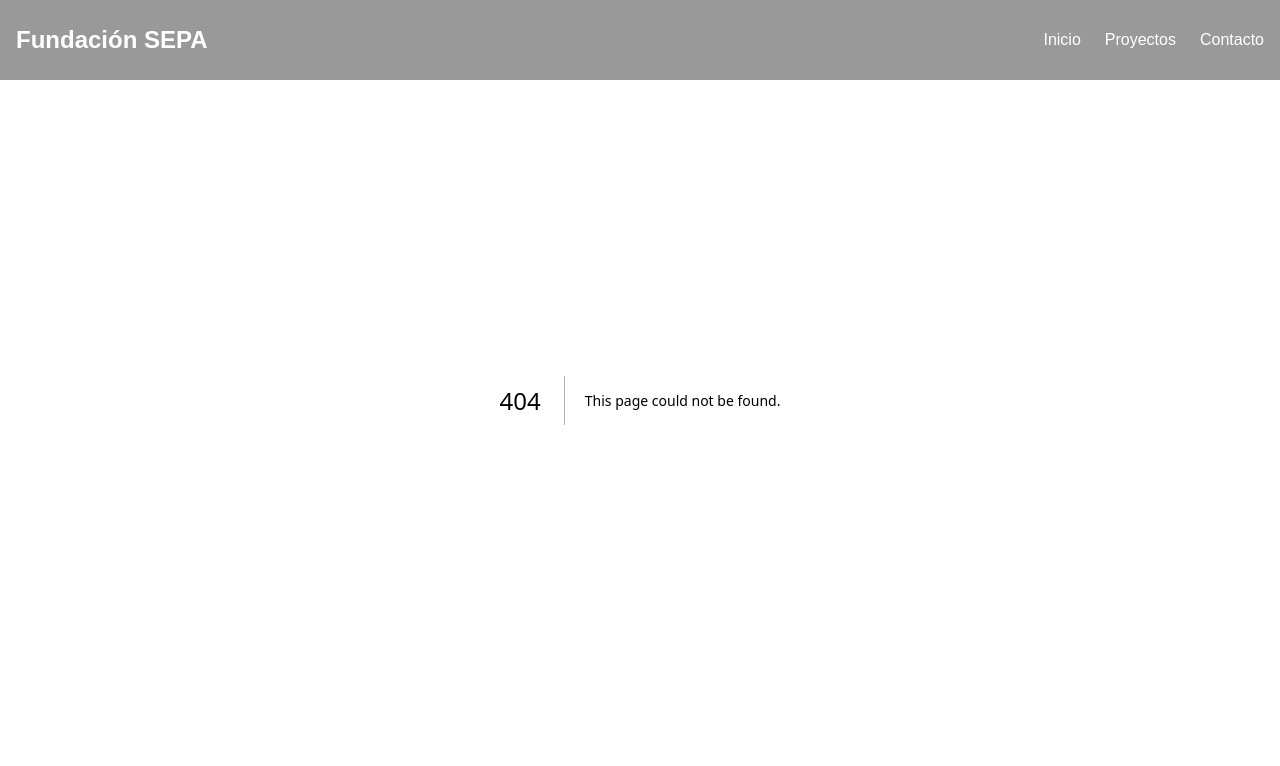
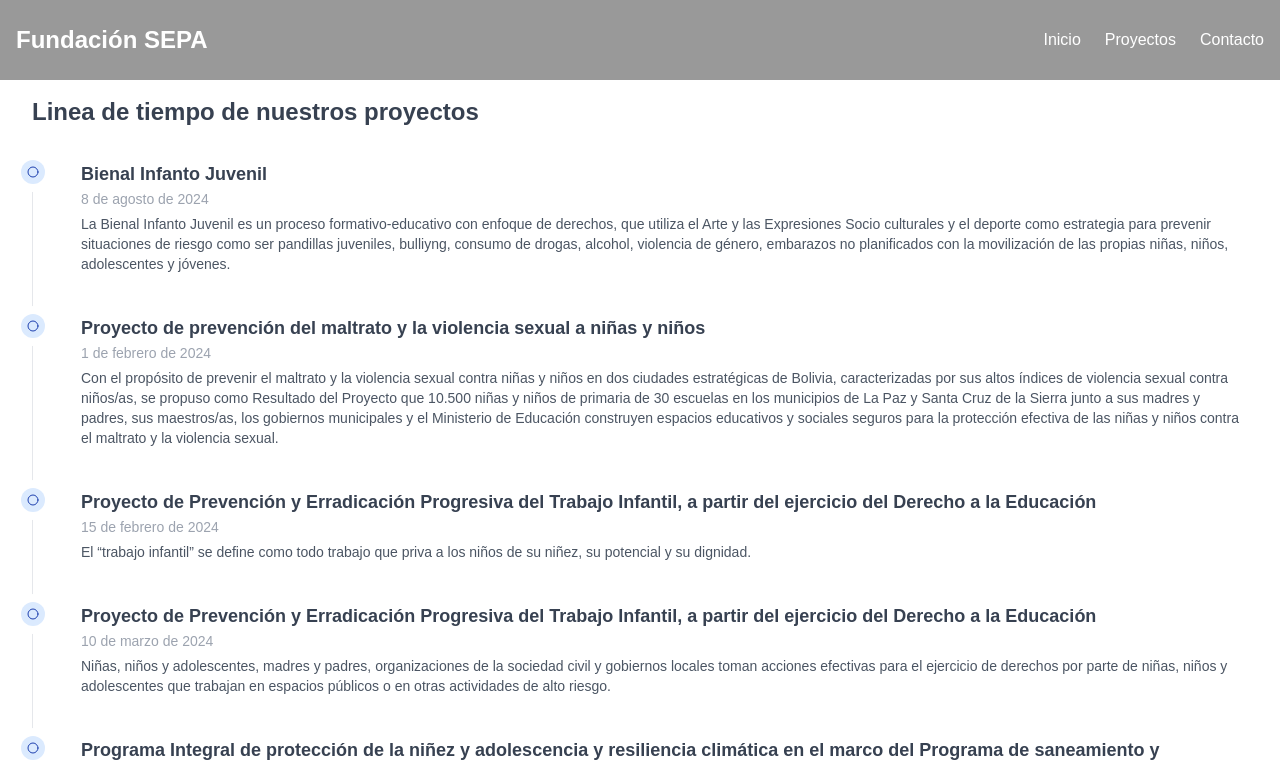
Before and after one commit to Jacm1607/ong-sepa, a Next.js app: page /projects in a window 1280 px wide. Before the commit this address had no page. Shown: the top 766 px of the page. Built offline with nearby package versions, Linux system fonts and the light colour scheme.

Commit message:
add page of projects with info basic

```diff
--- /dev/null
+++ b/src/app/projects/page.jsx
@@ -0,0 +1,79 @@
+import { Circle } from "lucide-react";
+import Link from "next/link";
+
+const timelineData = [
+  {
+    name: "Bienal Infanto Juvenil",
+    date: "2024-08-08",
+    description: "La Bienal Infanto Juvenil es un proceso formativo-educativo con enfoque de derechos, que utiliza el Arte y las Expresiones Socio culturales y el deporte como estrategia para prevenir situaciones de riesgo como ser pandillas juveniles, bulliyng, consumo de drogas, alcohol, violencia de género, embarazos no planificados con la movilización de las propias niñas, niños, adolescentes y jóvenes.",
+    url: 'bienal-infanto-juvenil'
+  },
+  {
+    name: "Proyecto de prevención del maltrato y la violencia sexual a niñas y niños",
+    date: "2024-02-01",
+    description: "Con el propósito de prevenir el maltrato y la violencia sexual contra niñas y niños en dos ciudades estratégicas de Bolivia, caracterizadas por sus altos índices de violencia sexual contra niños/as, se propuso como Resultado del Proyecto que 10.500 niñas y niños de primaria de 30 escuelas en los municipios de La Paz y Santa Cruz de la Sierra junto a sus madres y padres, sus maestros/as, los gobiernos municipales y el Ministerio de Educación construyen espacios educativos y sociales seguros para la protección efectiva de las niñas y niños contra el maltrato y la violencia sexual.",
+  },
+  {
+    name: "Proyecto de Prevención y Erradicación Progresiva del Trabajo Infantil, a partir del ejercicio del Derecho a la Educación",
+    date: "2024-02-15",
+    description: "El “trabajo infantil” se define como todo trabajo que priva a los niños de su niñez, su potencial y su dignidad.",
+  },
+  {
+    name: "Proyecto de Prevención y Erradicación Progresiva del Trabajo Infantil, a partir del ejercicio del Derecho a la Educación",
+    date: "2024-03-10",
+    description:
+      "Niñas, niños y adolescentes, madres y padres, organizaciones de la sociedad civil y gobiernos locales toman acciones efectivas para el ejercicio de derechos por parte de niñas, niños y adolescentes que trabajan en espacios públicos o en otras actividades de alto riesgo.",
+  },
+  {
+    name: "Programa Integral de protección de la niñez y adolescencia y resiliencia climática en el marco del Programa de saneamiento y sostenibilidad descentralizado urbano en el municipio de Montero 2020 – 2023",
+    date: "2024-03-25",
+    description:
+      "Desarrollar a través de una metodología participativa planes de desarrollo familiar para 45 familias en situación de vulnerabilidad beneficiadas por los MOFASAS.",
+  },
+  {
+    name: "Proyecto de investigación y abordaje de la Violencia y Explotación Sexual  de niños, niñas y adolescentes en la Chiquitanía (San José, San Rafael, San Miguel y San Ignacio de Velasco)",
+    date: "2024-04-01",
+    description: "El estudio se propone identificar los factores protectores y de riesgo  asociados a la Violencia y Explotación Sexual de niños, niñas y adolescentes (VESNNA), que en los Municipios de San José de Chiquitos, San Miguel de Velasco, San Rafael de Velasco y San Ignacio de Velasco en la Chiquitania, sus causas principales, la potencial relación con el Proyecto Carretero, así como recomendaciones para mitigar los riesgos.",
+  },
+];
+
+export default function ProjectTimeline() {
+  return (
+    <div className="mx-8">
+      <div className="flex justify-center pt-24">
+      <div className="container">
+        <h2 className="text-2xl font-bold mb-8 text-gray-700">Linea de tiempo de nuestros proyectos</h2>
+        <ol className="relative border-l border-gray-200 dark:border-gray-700">
+          {timelineData.map((item, index) => (
+            <Link key={index} href={'/'}>
+              <li className="mb-10 ml-12">
+              <span className="absolute flex items-center justify-center w-6 h-6 bg-blue-100 rounded-full -left-3 ring-8 ring-white dark:ring-gray-900 dark:bg-blue-900">
+                <Circle className="w-3 h-3 text-blue-800 dark:text-blue-300" />
+              </span>
+              {index === timelineData.length - 1 && (
+                  <span className="bg-blue-100 text-blue-800 text-sm font-medium px-2.5 py-0.5 rounded dark:bg-blue-900 dark:text-blue-300">
+                    Nuevo
+                  </span>
+              )}
+              <h3 className="flex items-center mb-1 text-lg font-semibold text-gray-700 dark:text-white">
+                {item.name}
+              </h3>
+              <time className="block mb-2 text-sm font-normal leading-none text-gray-400 dark:text-gray-500">
+                {new Date(item.date).toLocaleDateString("es-BO", {
+                  year: "numeric",
+                  month: "long",
+                  day: "numeric",
+                })}
+              </time>
+              <p className="mb-4 text-sm font-normal text-gray-600 dark:text-gray-400">
+                {item.description}
+              </p>
+            </li>
+            </Link>
+          ))}
+        </ol>
+      </div>
+    </div>
+    </div>
+  );
+}
--- a/src/components/view/navbar.jsx
+++ b/src/components/view/navbar.jsx
@@ -17,7 +17,7 @@ const scrollbarHideClass = `
 
 const navItems = [
   { href: "/", label: "Inicio" },
-  { href: "/project", label: "Proyectos" },
+  { href: "/projects", label: "Proyectos" },
   { href: "/contact", label: "Contacto" },
 ]
 
```
